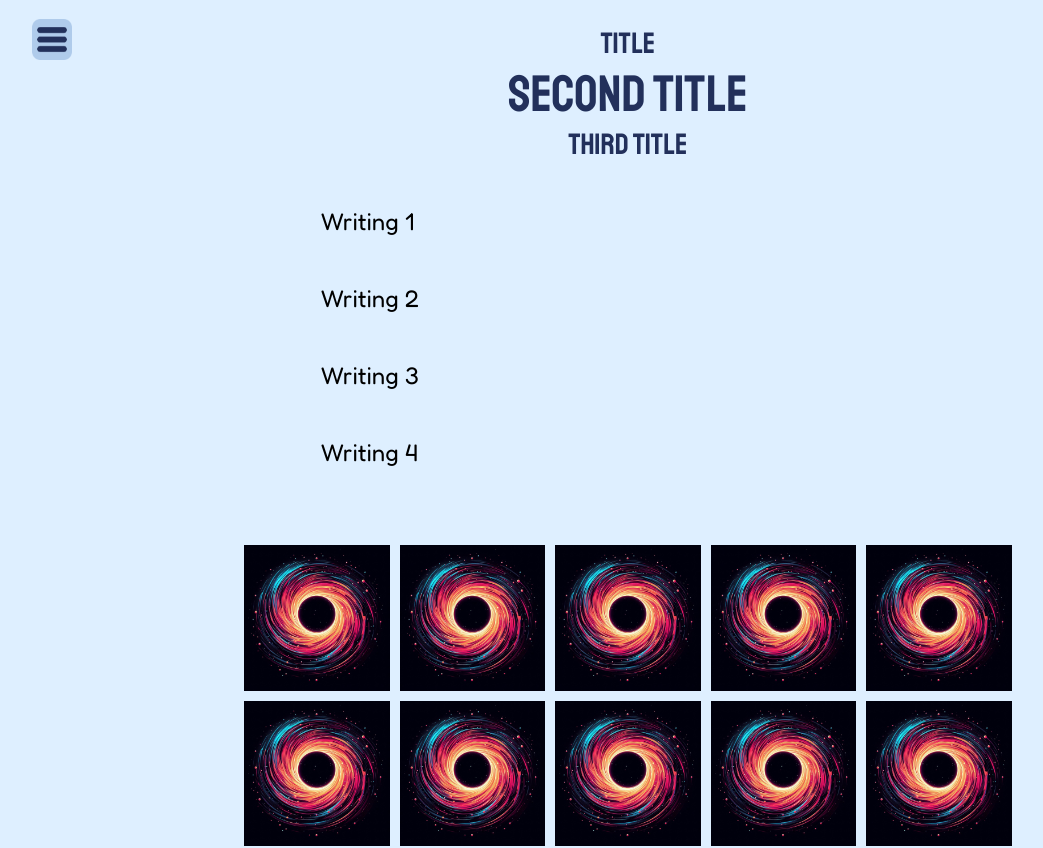
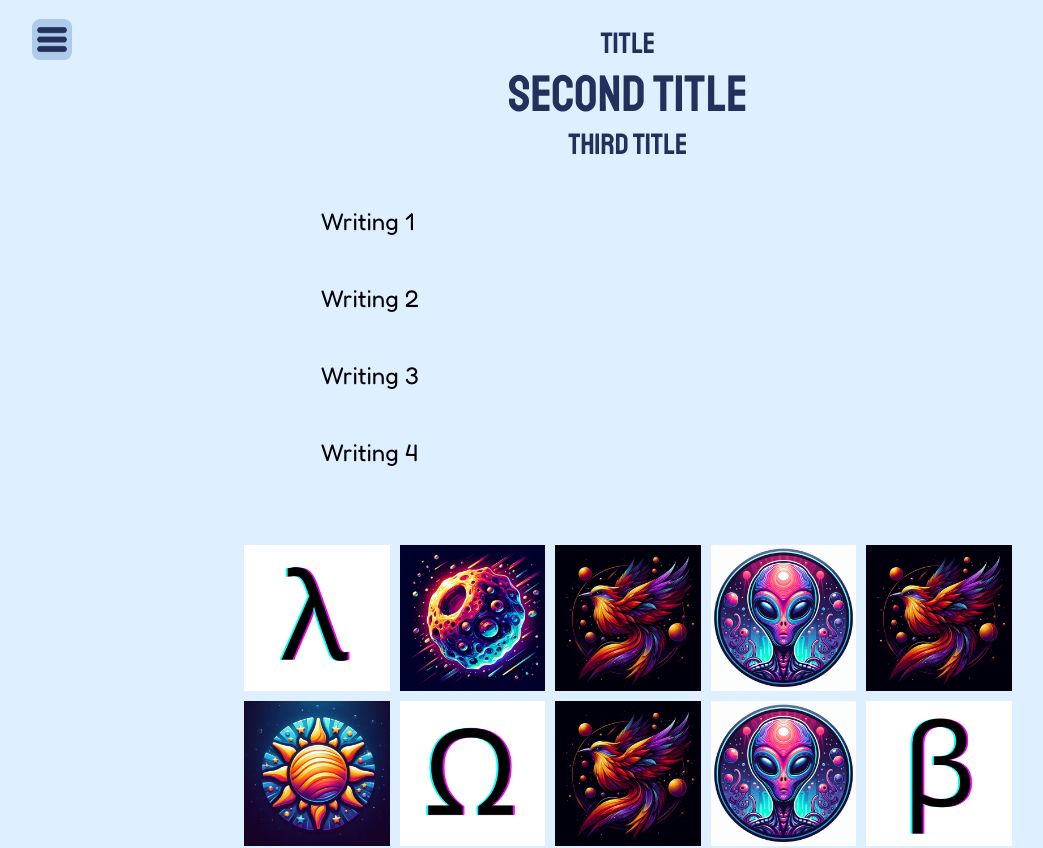
Before and after one commit to gobshmacked/Pokies, a React (Create React App) app in the folder frontend/: page / in a window 1280 px wide. Shown: the top 848 px of the page, without its empty margins (12-1055 px from the left). Built offline with nearby package versions, Linux system fonts and the light colour scheme.

Commit message:
Succesful MVP

```diff
--- a/frontend/src/react_components/AnswerGrid.jsx
+++ b/frontend/src/react_components/AnswerGrid.jsx
@@ -1,6 +1,7 @@
 import React, { useState, useEffect } from 'react';
 import { styled } from '@mui/material'
 import loadingIcon from './assets/pokie_images/12.png';
+import image0 from './assets/pokie_images/0.png';
 import image1 from './assets/pokie_images/1.png';
 import image2 from './assets/pokie_images/2.png';
 import image3 from './assets/pokie_images/3.png';
@@ -16,7 +17,7 @@ import image12 from './assets/pokie_images/12.png';
 
 
 export function AnswerGrid(props) {
-  const images = [image1, image2, image3, image4, image5, image6, image7, image8, image9, image10, image11, image12];
+  const images = [image0, image1, image2, image3, image4, image5, image6, image7, image8, image9, image10, image11, image12];
 
   return (
     <PokerMachineGrid>
@@ -25,7 +26,7 @@ export function AnswerGrid(props) {
           {icon !== null ? (
             <img src={images[icon]} alt={`Grid item ${index + 1}`} />
           ) : (
-            <img src={loadingIcon} alt="Loading" />
+            <LoadingIcon src={loadingIcon} alt="Loading" />
           )}
         </GridItem>
       ))}
@@ -51,3 +52,15 @@ const GridItem = styled('div')({
     objectFit: 'cover',
   },
 });
+
+const LoadingIcon = styled('img')({
+  width: '100%',
+  height: '100%',
+  objectFit: 'cover',
+	borderRadius: '50%',
+  animation: 'spin 2s linear infinite',
+  '@keyframes spin': {
+    '0%': { transform: 'rotate(0deg)' },
+    '100%': { transform: 'rotate(360deg)' },
+  },
+});
--- a/frontend/src/react_components/DefaultPage.jsx
+++ b/frontend/src/react_components/DefaultPage.jsx
@@ -6,8 +6,7 @@ import { ScoreMethodA } from '../pokies_maths/classes/ScoreMethodA.js'
 import './cssStyles/DefaultPage.css'
 
 export function DefaultPage(props) {
-	const [pokieNumbers, setPokieNumbers] = React.useState([0, 2, 2, 7, 6, 0, 4, 6, 9, 3, 10, 10, 6, 1, 0]);
-  const [delayedPokieNumbers, setDelayedPokieNumbers] = React.useState(Array(15).fill(null));
+  const [delayedPokieNumbers, setDelayedPokieNumbers] = React.useState([5, 8, 6, 9, 6, 0, 4, 6, 9, 3, 10, 10, 6, 1, 0]);
 
   let scoreArray = [180, 25, 27, 29, 31, 33, 100, 150, 250, 600, 1000];
   let probabilityArray = [40, 70, 71, 72, 73, 74, 82, 76, 65, 20, 14];
```
Also changed, not shown: frontend/src/react_components/assets/pokie_images/0.png (added), frontend/src/react_components/assets/pokie_images/10.png.
